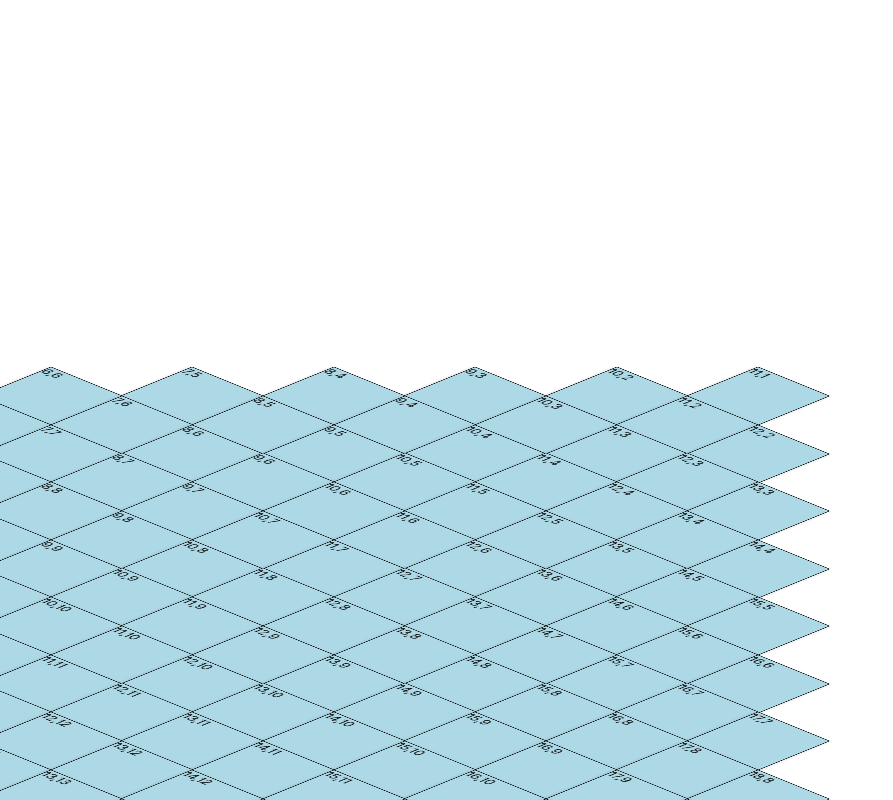
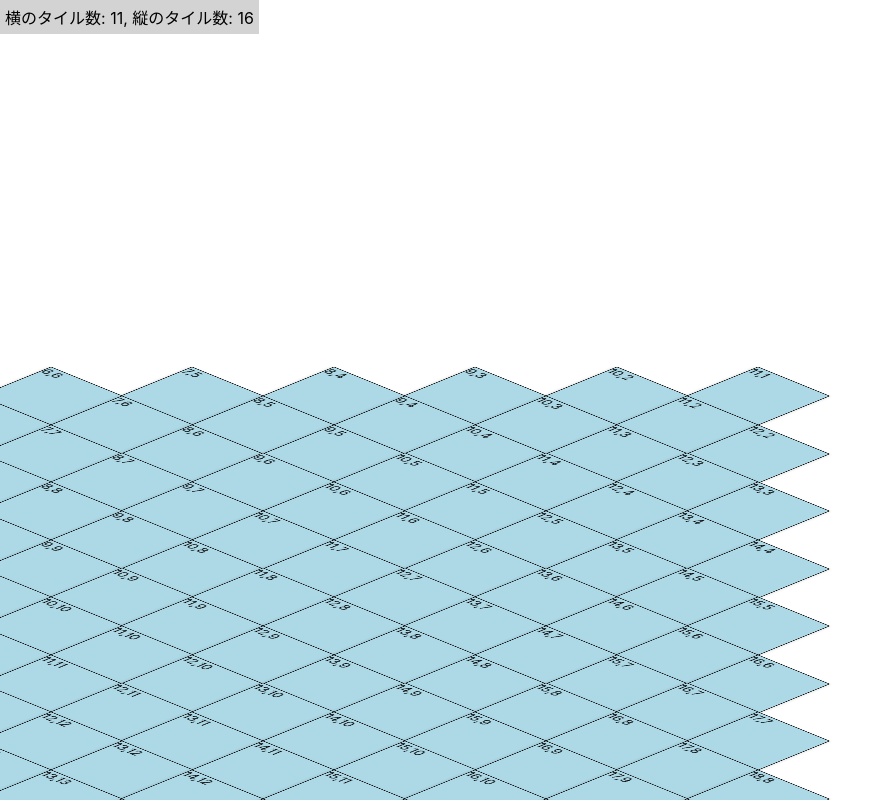
Before and after one commit to MRyutaro/sample_srpg_map_ver2, a React (Create React App) app: page / in a window 1280 px wide. Shown: the whole page, without its empty margins (0-893 px from the left). Built offline with nearby package versions, Linux system fonts and the light colour scheme.

Commit message:
update: いっぱいにした

```diff
--- a/src/components/Map.tsx
+++ b/src/components/Map.tsx
@@ -49,7 +49,7 @@ export function Map(): JSX.Element {
 
             // ここで計算
             const mapTilesXLen = Math.floor(mapSize.width / (tileHalfWidth * 2)) + 2;
-            const mapTilesYLen = Math.floor(mapSize.height / (tileHalfHeight * 2)) + 3;
+            const mapTilesYLen = Math.floor(mapSize.height / (tileHalfHeight * 2)) + 4;
             setMapTilesXLen(mapTilesXLen);
             setMapTilesYLen(mapTilesYLen);
         }
@@ -77,6 +77,19 @@ export function Map(): JSX.Element {
                 overflow: "hidden",
             }}
         >
+            <div
+                style={{
+                    position: "absolute",
+                    top: 0,
+                    left: 0,
+                    zIndex: 2,
+                    backgroundColor: "lightgray",
+                    padding: "5px",
+                }}
+            >
+                横のタイル数: {mapTilesXLen}, 縦のタイル数: {mapTilesYLen}
+            </div>
+
             {/* gridを使って実装 */}
             {Array.from({ length: mapTilesXLen + mapTilesYLen }, (_, y) =>
                 Array.from({ length: mapTilesXLen + mapTilesYLen }, (_, x) => {
```
